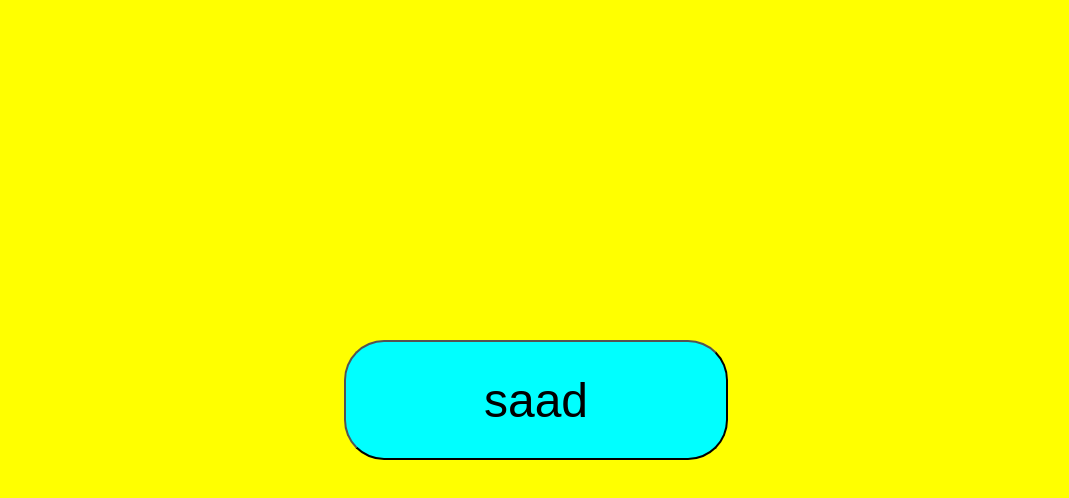
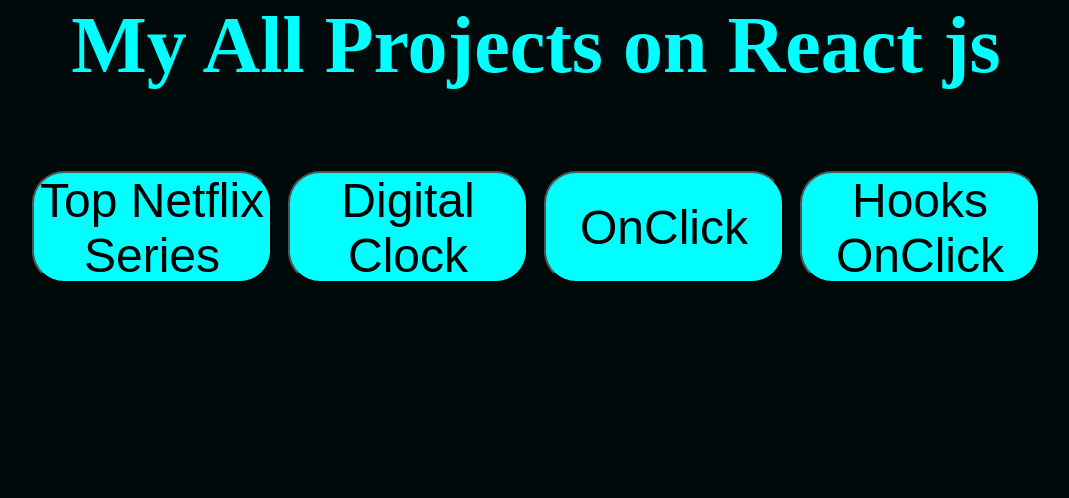
Before and after one commit to muhammadsaad91/test, a React (Create React App) app: page / in a window 1280 px wide. Shown: the top 498 px of the page, without its empty margins (104-1173 px from the left). Built offline with nearby package versions, Linux system fonts and the light colour scheme.

Commit message:
All prjects in one frame

```diff
--- a/package.json
+++ b/package.json
@@ -1,5 +1,5 @@
 {
-  "homepage": "https://muhammadsaad91.github.io/React-events-and-hooks",
+  "homepage": "https://muhammadsaad91.github.io/React-all-projects",
   "name": "hello-world",
   "version": "0.1.0",
   "private": true,
--- a/src/App.jsx
+++ b/src/App.jsx
@@ -1,24 +1,27 @@
 import React, { useState } from "react";
+import Data from './Data'
+import Buton from './Buton'
 
-const App=()=>{
 
-    const yello="yellow"
-    const [bg,setbg]= useState(yello);
-    const [bgn,setbgn]=useState('saad')
-    const name=()=>{
-         setbgn("saad bhai")
-    };
-    const bgchange=()=>{
-      const purpl="purple"
-         setbg(purpl)
-    };
-return(
-    <>
-    <div style={{ backgroundColor : bg}}className="card">
-    <button onClick={bgchange} onDoubleClick={name}>{bgn} </button>
+const App = () => {
+
+
+    return (
+        <>
+<h1>My All Projects on React js </h1>
+<div className="card">
+
+
+       {Data.map(function but(value){
+    return(
+        <Buton name={value.name}
+        link={value.link} />
+    );
+})}
     </div>
-    </>
-);
+        </>
+    );
 };
+// console.log(narr)
 
 export default App;
--- /dev/null
+++ b/src/Buton.jsx
@@ -0,0 +1,11 @@
+import react from "react";
+const Buton=(props)=>{
+    return(
+        <>
+        <a href={props.link} target='_blank'>
+        <button>{props.name}</button>
+        </a>
+        </>
+    );
+}
+export default Buton;
--- /dev/null
+++ b/src/Data.jsx
@@ -0,0 +1,6 @@
+const Data = [
+            {name:'Top Netflix Series',link: 'https://muhammadsaad91.github.io/react-mini-project/' },
+            {name: 'Digital Clock',link: 'https://muhammadsaad91.github.io/React-mini-project-digital-clock-/'},
+            { name:' OnClick',link:'https://muhammadsaad91.github.io/React-live-time-Onclick-/'},
+            {name: 'Hooks OnClick',link: 'https://muhammadsaad91.github.io/React-events-and-hooks/'}];
+export default Data;
--- a/src/index.css
+++ b/src/index.css
@@ -2,27 +2,43 @@
 margin: 0%;
 padding: 0%;
 box-sizing: border-box;
+background-color: rgb(0, 10, 10);
 }
+h1{
+  font-size: 5rem;
+text-align: center;
+color: aqua;
+}
+/* .cards{
+  /* display: flex;
+  text-align: center;
+  justify-content: center;
+   border: 2px solid black;
+} */
 .card{
-  background-color: rgb(0, 10, 10);
- display: flex;
- justify-content: center;
- align-items: center;
- height: 100vh;
- width: 100vw;
-}
+  gap: 1rem;
+  margin: 5rem;
+  justify-content: center;
+  /* align-items: center; */
+  display: flex;
+  /* border: 2px solid black; */
+  box-sizing: border-box;
+  flex-wrap: wrap;
+ }
 button{
   text-align: center;
   font-size: 3rem;
-  width: 30vw;
-  height: 15vh;
+  width: 15rem;
+  height: 7rem;
   cursor: pointer;
-  border-radius: 40px;
+  border-radius: 2rem;
   background-color: aqua;
   color: black;
+  /* box-sizing: border-box; */
+  text-overflow: none;
 }
 button:hover{
   background-color: black;
   color: aqua;
-  border-radius: 100px;
+  border-radius: 1rem;
 }
--- a/src/index.js
+++ b/src/index.js
@@ -2,10 +2,13 @@ import React from 'react'
 import ReactDOM from 'react-dom'
 import App from './App'
 import './index.css'
-
+import Data from "./Data"
+// console.log(Data[1])
 ReactDOM.render(
     <>
+
     <App/>
+
     </>
     ,document.getElementById('root')
 );
```
